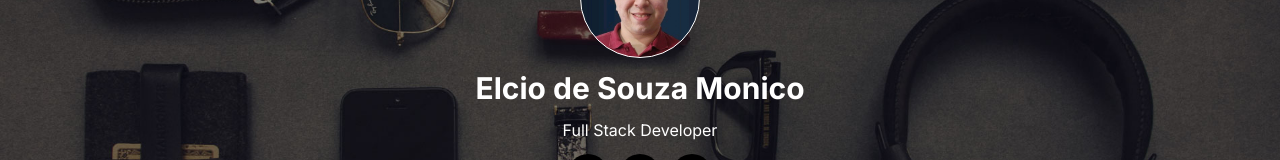
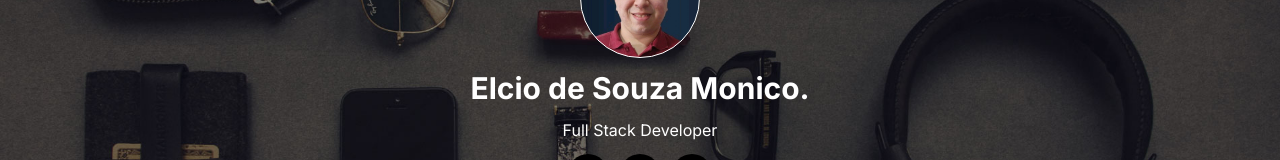
Before and after one commit to ElcioSouza/myportfolio, a Next.js app: page / in a window 1280 px wide. Shown: the part 222-382 px from the top of the page. Built offline with nearby package versions, Linux system fonts and the light colour scheme.

Commit message:
atualização do curriculo

```diff
--- a/src/components/HeroSection/index.tsx
+++ b/src/components/HeroSection/index.tsx
@@ -20,7 +20,7 @@
                 <div className="rounded-full bg-[url('/img/profile.jpg')] bg-cover bg-center w-[120px] h-[120px] mx-auto   border-white border-[1.4px] duration-700 hover:scale-110"></div>
                 <div>
                   <h1 className="text-center text-white font-bold text-3xl mt-3">
-                    Elcio de Souza Monico
+                    Elcio de Souza Monico.
                   </h1>
                   <p className="text-center text-white mt-3 ">
                     Full Stack Developer
```
